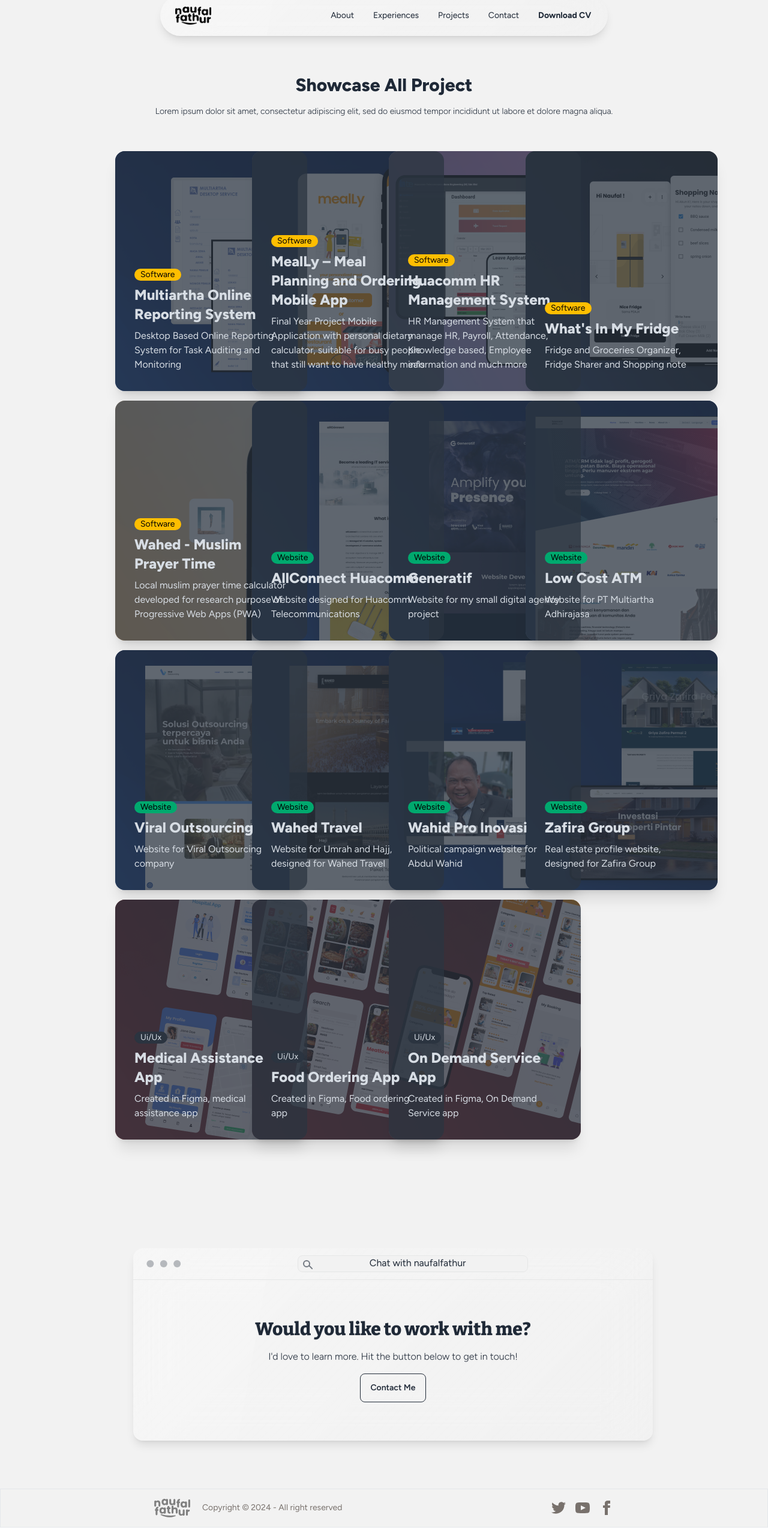
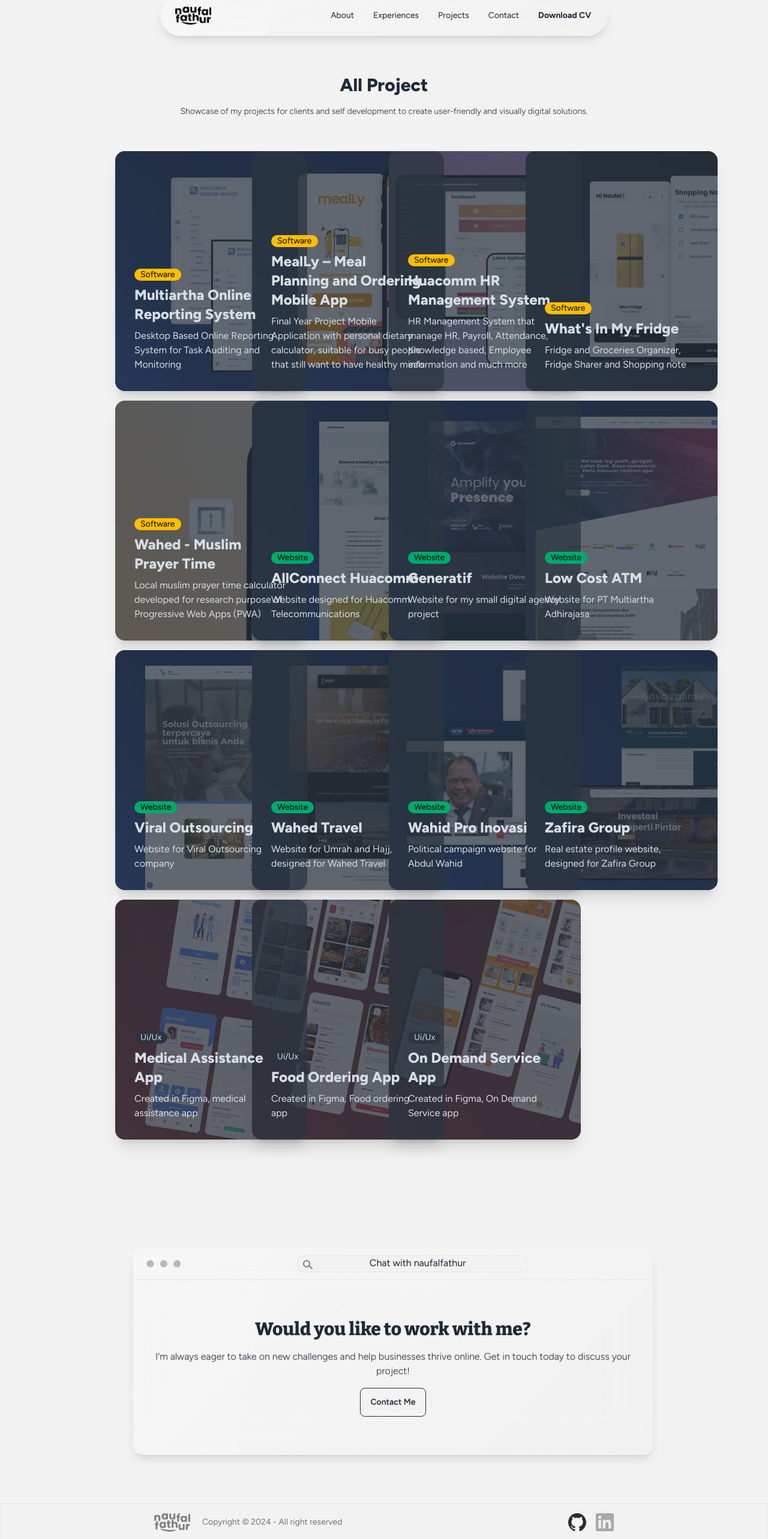
Before and after one commit to naufalfathur/portofolio, a Next.js app: page /project in a window 1280 px wide. Shown: the part 40-2606 px from the top of the page at 60% size. Built offline with nearby package versions, Linux system fonts and the light colour scheme.

Commit message:
fillling content and footer

```diff
--- a/app/page.tsx
+++ b/app/page.tsx
@@ -32,7 +32,7 @@
       <FadeInSection>
         <ProjectSection
           title={"My Software Project"}
-          desc={"Lorem ipsum dolor sit amet, consectetur adipiscing elit, sed do eiusmod tempor incididunt ut labore et dolore magna aliqua."}
+          desc={"I bring innovative ideas to life by building custom software applications that streamline processes and empower businesses."}
           filter={"software"}
         />
       </FadeInSection>
@@ -44,7 +44,7 @@
       <FadeInSection>
         <ProjectSection
           title={"My Website Project"}
-          desc={"Lorem ipsum dolor sit amet, consectetur adipiscing elit, sed do eiusmod tempor incididunt ut labore et dolore magna aliqua."}
+          desc={"Some of my projects for clients to create user-friendly and visually captivating websites."}
           filter={"website"}
           titleOnLeft={false}
         />
@@ -53,7 +53,7 @@
       <FadeInSection>
         <ProjectSection
           title={"My UI/UX Project"}
-          desc={"Lorem ipsum dolor sit amet, consectetur adipiscing elit, sed do eiusmod tempor incididunt ut labore et dolore magna aliqua."}
+          desc={"I craft intuitive user interfaces (UI) and user experiences (UX)"}
           filter={"ui/ux"}
         />
       </FadeInSection>
--- a/app/project/page.tsx
+++ b/app/project/page.tsx
@@ -15,8 +15,8 @@
             <Navbar />
             <div className='px-[15vw] space-y-4 py-24'>
 
-                <h2 className={`text-3xl font-extrabold text-center w-full` + bitter.className}> Showcase All Project</h2>
-                <p className='text-sm font-light text-center'>Lorem ipsum dolor sit amet, consectetur adipiscing elit, sed do eiusmod tempor incididunt ut labore et dolore magna aliqua.</p>
+                <h2 className={`text-3xl font-extrabold text-center w-full` + bitter.className}> All Project</h2>
+                <p className='text-sm font-light text-center'>Showcase of my projects for clients and self development to create user-friendly and visually digital solutions.</p>
                 <div className=' grid gap-4 grid-cols-4 pt-10'>
                     {projectList.map((project, i) => (
                         <Link href={`/project/${project.name}`} key={i}>
--- a/components/app/agency.tsx
+++ b/components/app/agency.tsx
@@ -1,6 +1,7 @@
 import { MoveRight } from 'lucide-react'
 import React from 'react'
 import Image from 'next/image'
+import Link from 'next/link'
 function Agency() {
     return (
         <div className='py-20 px-[15vw] w-full mb-10'>
@@ -19,12 +20,14 @@
                             quality={90}
                         />
                     </div>
-                    <h2 className="card-title text-4xl font-extrabold">I also run a small agency that builds sites on a subscription.</h2>
-                    <p>We build blazing-fast sites for small businesses, based on a monthly subscription of £120 per month and £0 upfront.</p>
-                    <button className="btn  w-fit">
+                    <h2 className="card-title text-4xl font-extrabold">I also run a small agency that help your business into digital</h2>
+                    <p>Our service removes the hassle from building your online presence. We create blazing-fast, custom websites and app for small businesses at an affordable monthly rate.</p>
+                   <a href={'https://generatif.co/'}>
+                   <button className="btn  w-fit">
                         Visit Generatif
                         <MoveRight />
                     </button>
+                   </a>
                 </div>
                 <figure className='w-full -mt-20 rotate-12'>
                     <Image
--- a/components/app/contact.tsx
+++ b/components/app/contact.tsx
@@ -13,7 +13,7 @@
         </div>
         <div className="flex flex-col justify-center items-center px-4 py-16 border-t border-base-300 space-y-4">
           <h2 className={`text-3xl font-extrabold ` + bitter.className}>Would you like to work with me?</h2>
-          <p className=' font-light'>I&apos;d love to learn more. Hit the button below to get in touch!</p>
+          <p className=' font-light'>I&apos;m always eager to take on new challenges and help businesses thrive online. Get in touch today to discuss your project!</p>
           <Link href="/contact">
             <button className="btn btn-outline w-fit">
               Contact Me
--- a/components/app/experiences.tsx
+++ b/components/app/experiences.tsx
@@ -18,7 +18,7 @@
       <div className='bg-[#1b232a] py-20 px-[15vw] w-full flex flex-col text-neutral-content text-center space-y-8'>
         <div>
           <h2 className={`text-3xl font-extrabold ` + bitter.className}> My Experiences</h2>
-          <p className='text-sm font-light'>Lorem ipsum dolor sit amet, consectetur adipiscing elit, sed do eiusmod tempor incididunt ut labore et dolore magna aliqua.</p>
+          <p className='text-sm font-light'>A Passionate developer and designer with a knack for crafting exceptional digital experiences</p>
         </div>
 
 
--- a/components/ui/footer.tsx
+++ b/components/ui/footer.tsx
@@ -24,9 +24,12 @@
           <p>Copyright © 2024 - All right reserved</p>
         </aside>
         <nav className="grid-flow-col gap-4 md:place-self-center md:justify-self-end">
-          <a><svg xmlns="http://www.w3.org/2000/svg" width="24" height="24" viewBox="0 0 24 24" className="fill-current"><path d="M24 4.557c-.883.392-1.832.656-2.828.775 1.017-.609 1.798-1.574 2.165-2.724-.951.564-2.005.974-3.127 1.195-.897-.957-2.178-1.555-3.594-1.555-3.179 0-5.515 2.966-4.797 6.045-4.091-.205-7.719-2.165-10.148-5.144-1.29 2.213-.669 5.108 1.523 6.574-.806-.026-1.566-.247-2.229-.616-.054 2.281 1.581 4.415 3.949 4.89-.693.188-1.452.232-2.224.084.626 1.956 2.444 3.379 4.6 3.419-2.07 1.623-4.678 2.348-7.29 2.04 2.179 1.397 4.768 2.212 7.548 2.212 9.142 0 14.307-7.721 13.995-14.646.962-.695 1.797-1.562 2.457-2.549z"></path></svg></a>
-          <a><svg xmlns="http://www.w3.org/2000/svg" width="24" height="24" viewBox="0 0 24 24" className="fill-current"><path d="M19.615 3.184c-3.604-.246-11.631-.245-15.23 0-3.897.266-4.356 2.62-4.385 8.816.029 6.185.484 8.549 4.385 8.816 3.6.245 11.626.246 15.23 0 3.897-.266 4.356-2.62 4.385-8.816-.029-6.185-.484-8.549-4.385-8.816zm-10.615 12.816v-8l8 3.993-8 4.007z"></path></svg></a>
-          <a><svg xmlns="http://www.w3.org/2000/svg" width="24" height="24" viewBox="0 0 24 24" className="fill-current"><path d="M9 8h-3v4h3v12h5v-12h3.642l.358-4h-4v-1.667c0-.955.192-1.333 1.115-1.333h2.885v-5h-3.808c-3.596 0-5.192 1.583-5.192 4.615v3.385z"></path></svg></a>
+          <a href='https://github.com/naufalfathur'>
+            <Image src="/github-icon.svg" height={30} width={30} alt={'github'} className='saturate-0 brightness-200'/>
+          </a>
+          <a href='https://www.linkedin.com/in/naufalfathur/'>
+            <Image src="/linkedin-icon.svg" height={30} width={30} alt={'github'} className='saturate-0 brightness-200'/>
+          </a>
         </nav>
       </footer>
     </div>
```
Also changed, not shown: public/github-icon.svg (added), public/linkedin-icon.svg (added).
